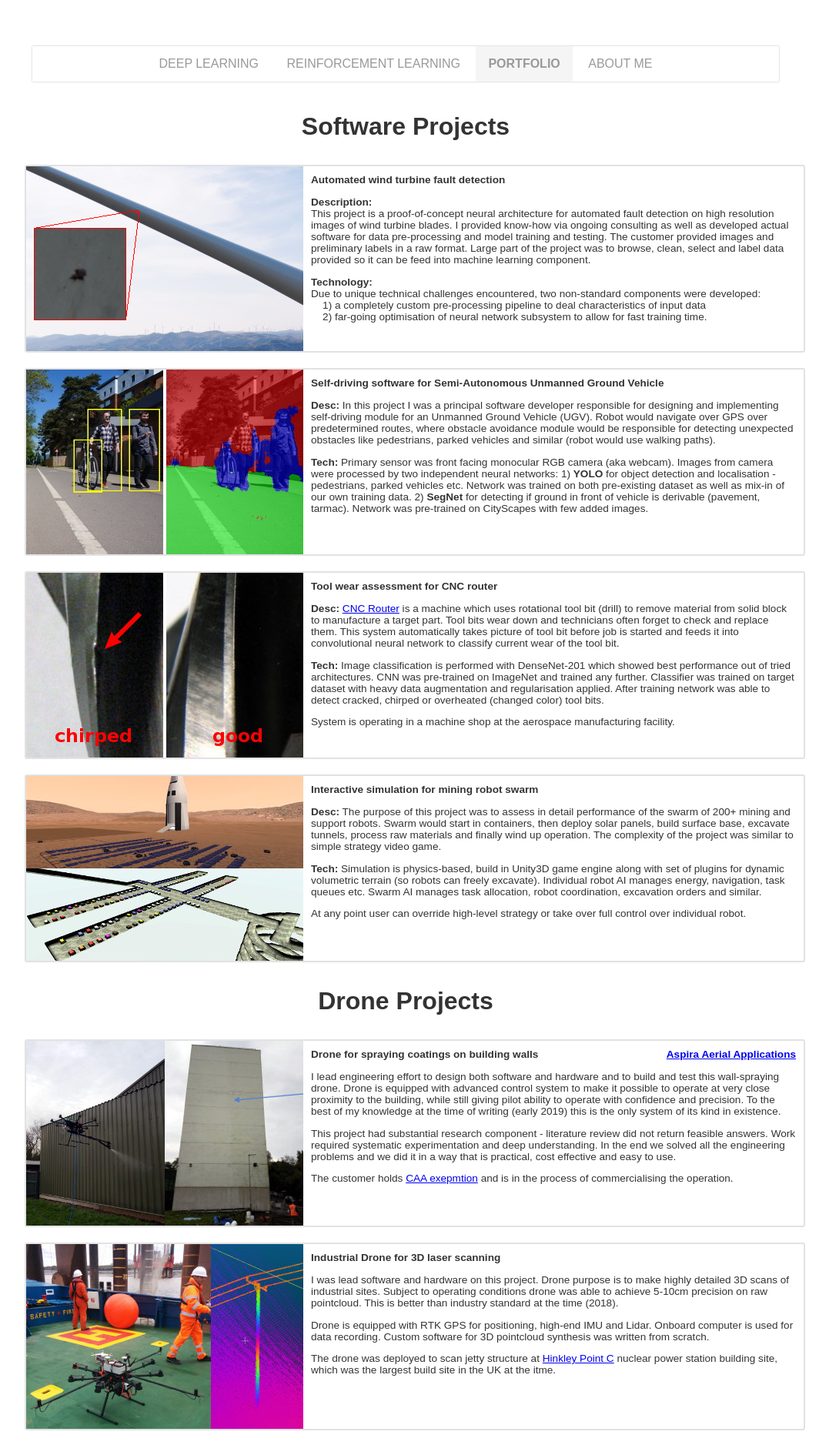
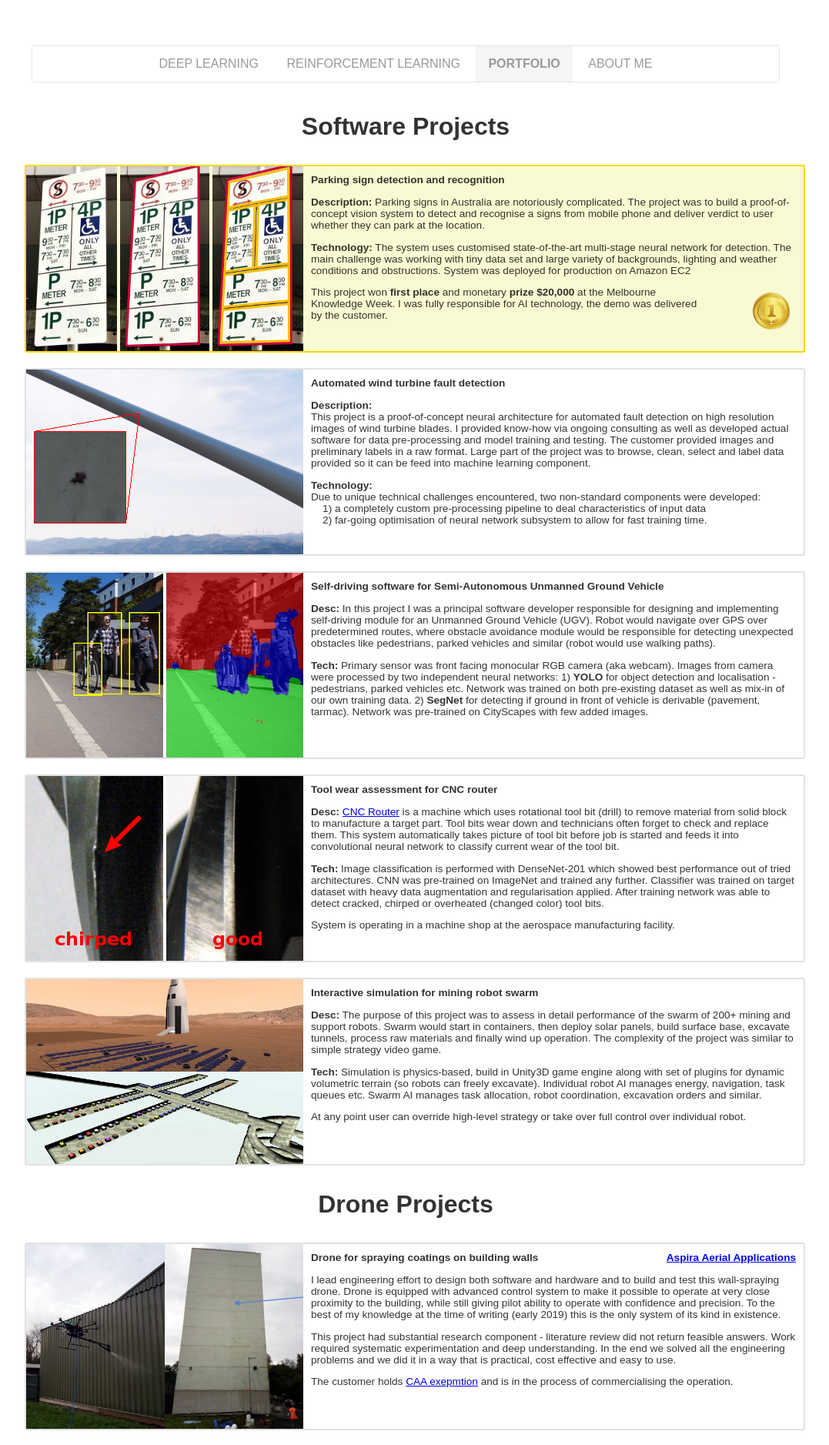
Before and after one commit to marcinbogdanski/marcinbogdanski.github.io, a Jekyll site: the page built from commercial-portfolio.html, in a window 1280 px wide. Shown: the top 1877 px of the page at 77% size, without its empty margins (113-1190 px from the left). Built offline with Jekyll 4.4.1, drawn with Linux system fonts in a browser that asks for light colours.

Commit message:
Add Can-i-Park

```diff
--- a/_includes/poster.html
+++ b/_includes/poster.html
@@ -1,4 +1,4 @@
-<li>
+<li class="{{include.class}}">
     <div class="poster_image">
         <img src="{{include.image}}" alt="image"/>
     </div>
--- a/assets/css/main.css
+++ b/assets/css/main.css
@@ -150,6 +150,11 @@ ul.list li {
     display: flex;
 }
 
+ul.list li.gold{
+    border: 2px solid #FFD700;
+    background-color: #FAFAD2;
+}
+
 
 ul.list div.poster_image{
     /* background: purple; /**/
--- a/commercial-portfolio.html
+++ b/commercial-portfolio.html
@@ -8,6 +8,14 @@ layout: default
 
 <div>
     <ul class="list">
+
+        {% include poster.html
+            class="gold"
+            image="/assets/images/portfolio/signs.png"
+            title="Parking sign detection and recognition"
+            description="<p><b>Description:</b> Parking signs in Australia are notoriously complicated. The project was to build a proof-of-concept vision system to detect and recognise a signs from mobile phone and deliver verdict to user whether they can park at the location.</p><p><b>Technology:</b> The system uses customised state-of-the-art multi-stage neural network for detection.  The main challenge was working with tiny data set and large variety of backgrounds, lighting and weather conditions and obstructions. System was deployed for production on Amazon EC2</p><div><div style='width:80%; float:left'>This project won <b>first place</b> and monetary <b>prize $20,000</b> at the Melbourne Knowledge Week. I was fully responsible for AI technology, the demo was delivered by the customer.</div><img src='/assets/images/portfolio/medal2.png' style='float: right;' /></div>"
+            %}
+
 
         {% include poster.html
             image="/assets/images/portfolio/turbine2.png"
```
Also changed, not shown: assets/images/portfolio/medal.png (added), assets/images/portfolio/medal2.png (added), assets/images/portfolio/signs.png (added).
